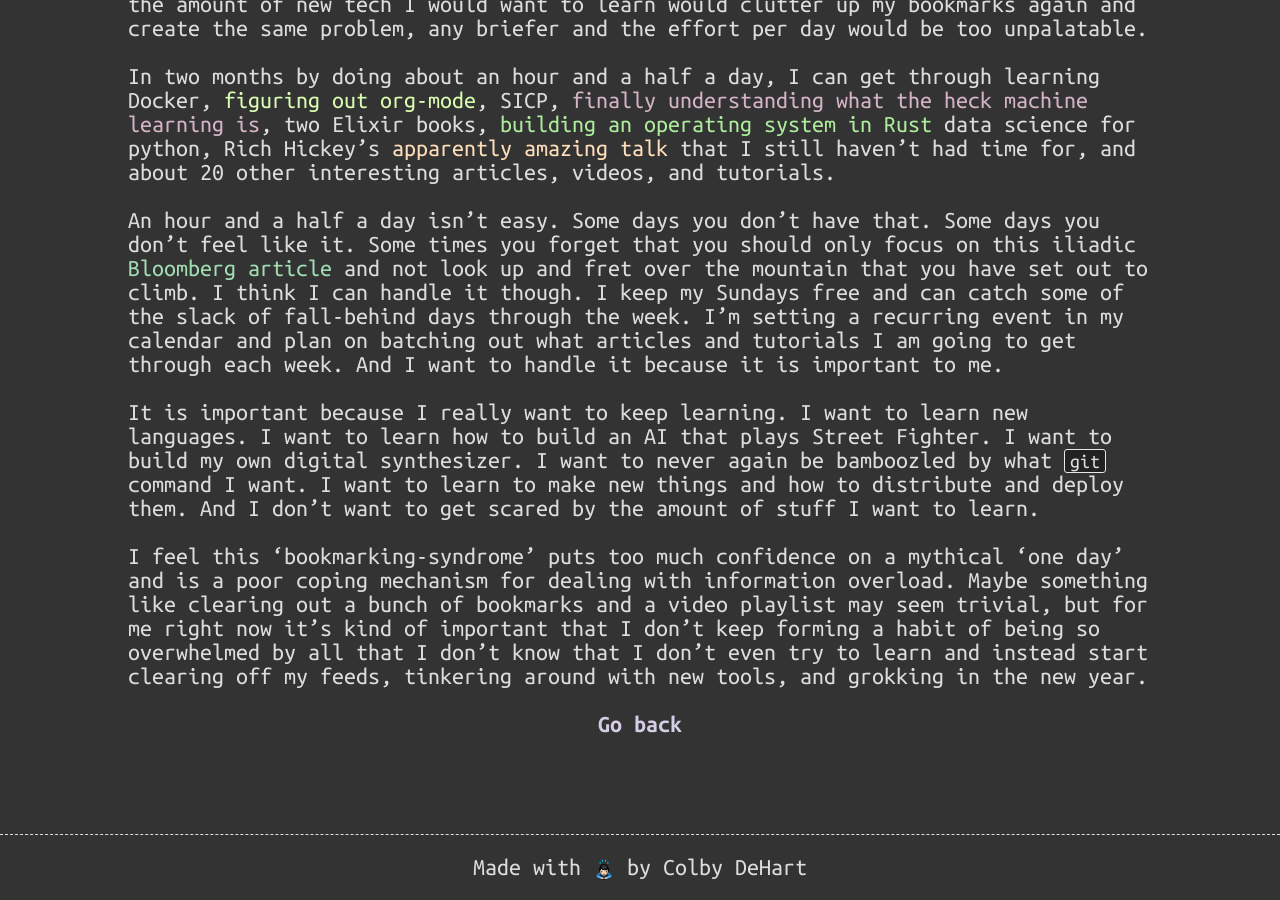
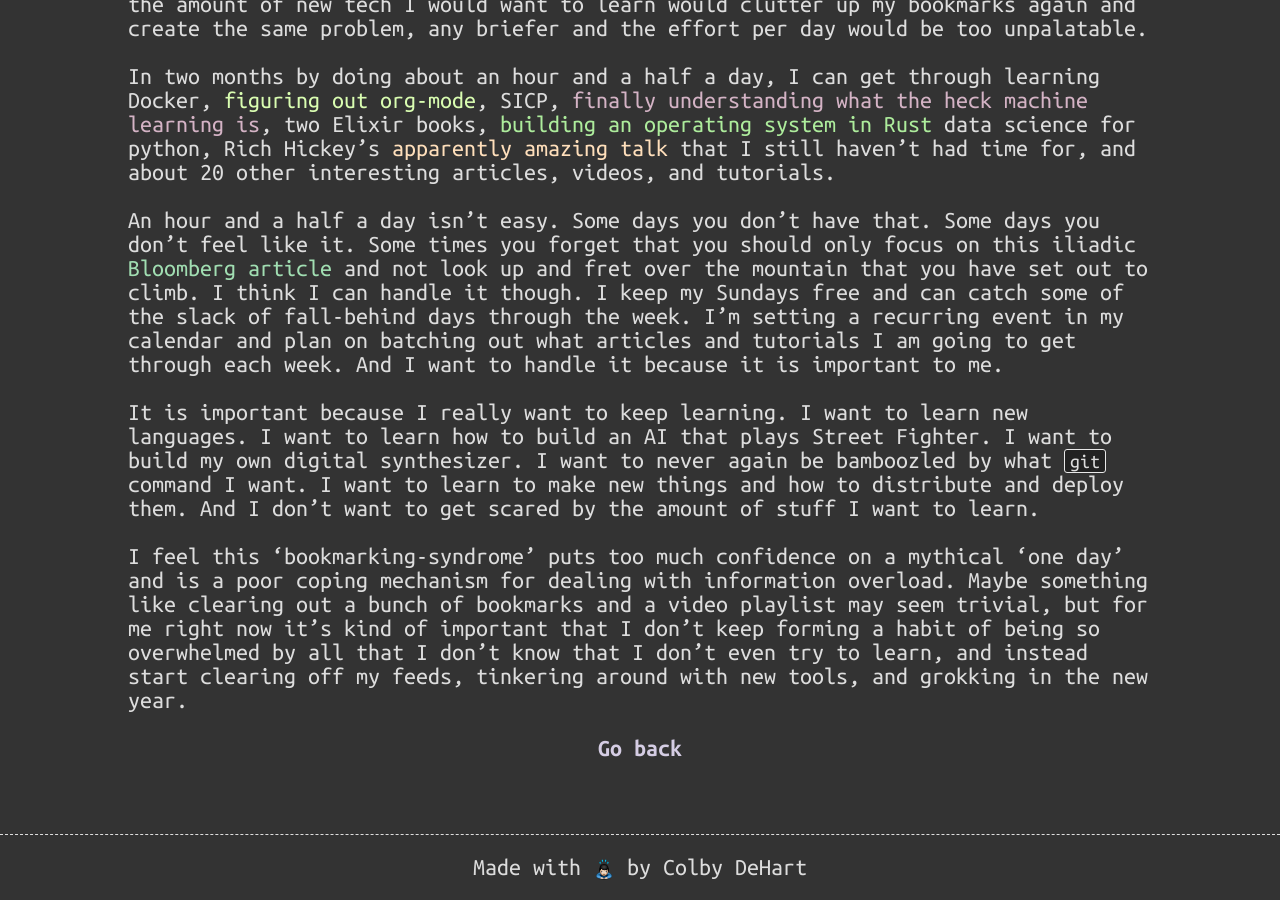
Before and after one commit to colbydehart/colbydehart.github.io, a Jekyll site: the page built from _posts/2016-01-01-overcoming-bookmarking-syndrome-in-the-new-year.md, in a window 1280 px wide and 900 px high, scrolled down 616 px. Built offline with Jekyll 4.4.1, drawn with Linux system fonts in a browser that asks for light colours; nearby versions of some CDN libraries; comment, search, counter and statistics services are not loaded; before the commit the page ends 1492 px from its top, so only the background shows below that.

```diff
--- a/_posts/2016-01-01-overcoming-bookmarking-syndrome-in-the-new-year.md
+++ b/_posts/2016-01-01-overcoming-bookmarking-syndrome-in-the-new-year.md
@@ -20,4 +18,4 @@ iliadic [Bloomberg article](http://www.bloomberg.com/graphics/2015-paul-ford-wha
 
 It is important because I really want to keep learning. I want to learn new languages. I want to learn how to build an AI that plays Street Fighter. I want to build my own digital synthesizer. I want to never again be bamboozled by what `git` command I want. I want to learn to make new things and how to distribute and deploy them. And I don't want to get scared by the amount of stuff I want to learn.
 
-I feel this 'bookmarking-syndrome' puts too much confidence on a mythical 'one day' and is a poor coping mechanism for dealing with information overload. Maybe something like clearing out a bunch of bookmarks and a video playlist may seem trivial, but for me right now it's kind of important that I don't keep forming a habit of being so overwhelmed by all that I don't know that I don't even try to learn and instead start clearing off my feeds, tinkering around with new tools, and grokking in the new year.
+I feel this 'bookmarking-syndrome' puts too much confidence on a mythical 'one day' and is a poor coping mechanism for dealing with information overload. Maybe something like clearing out a bunch of bookmarks and a video playlist may seem trivial, but for me right now it's kind of important that I don't keep forming a habit of being so overwhelmed by all that I don't know that I don't even try to learn, and instead start clearing off my feeds, tinkering around with new tools, and grokking in the new year.
```
Also changed, not shown: other parts of _posts/2016-01-01-overcoming-bookmarking-syndrome-in-the-new-year.md (+0 -2 lines).
